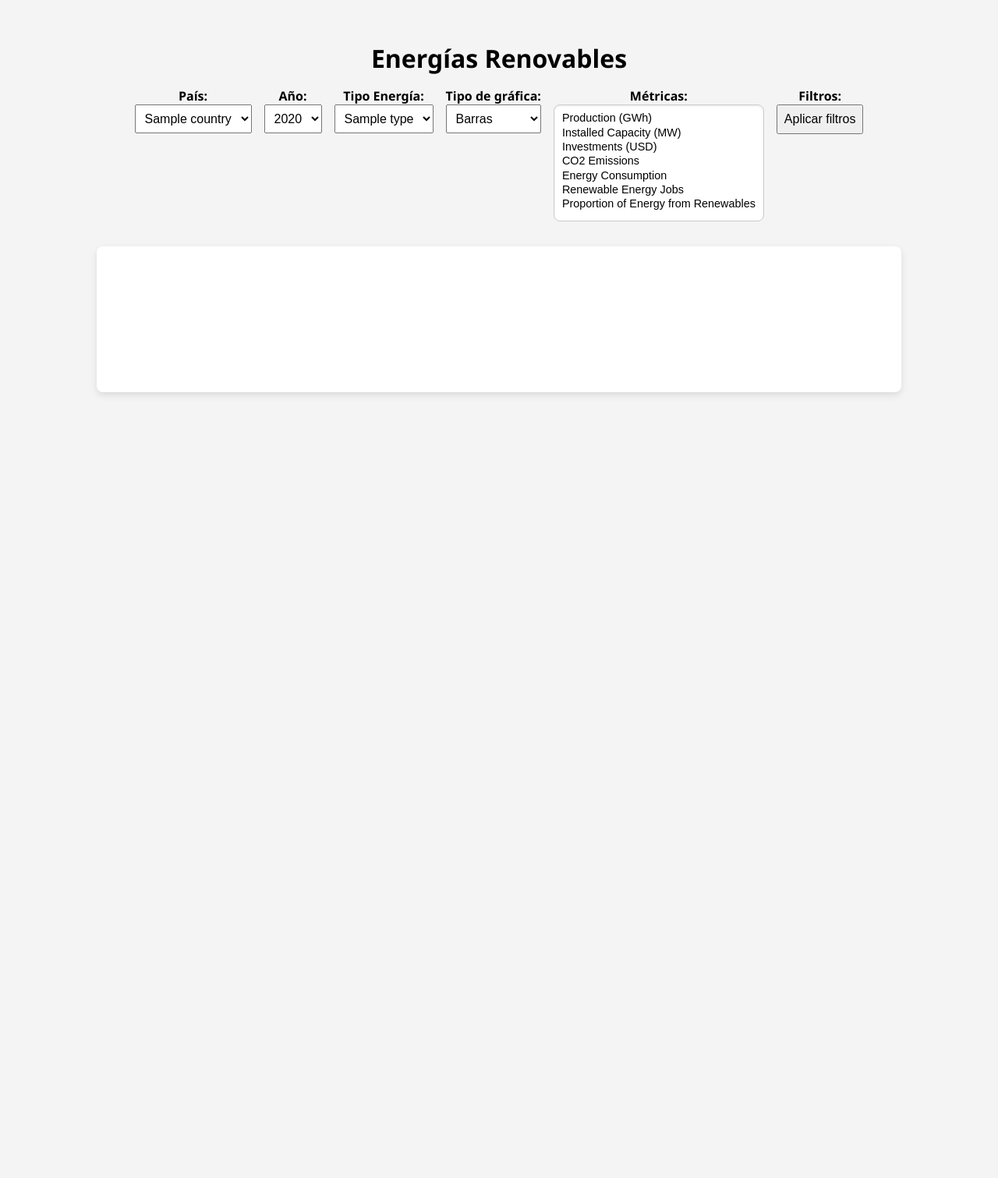
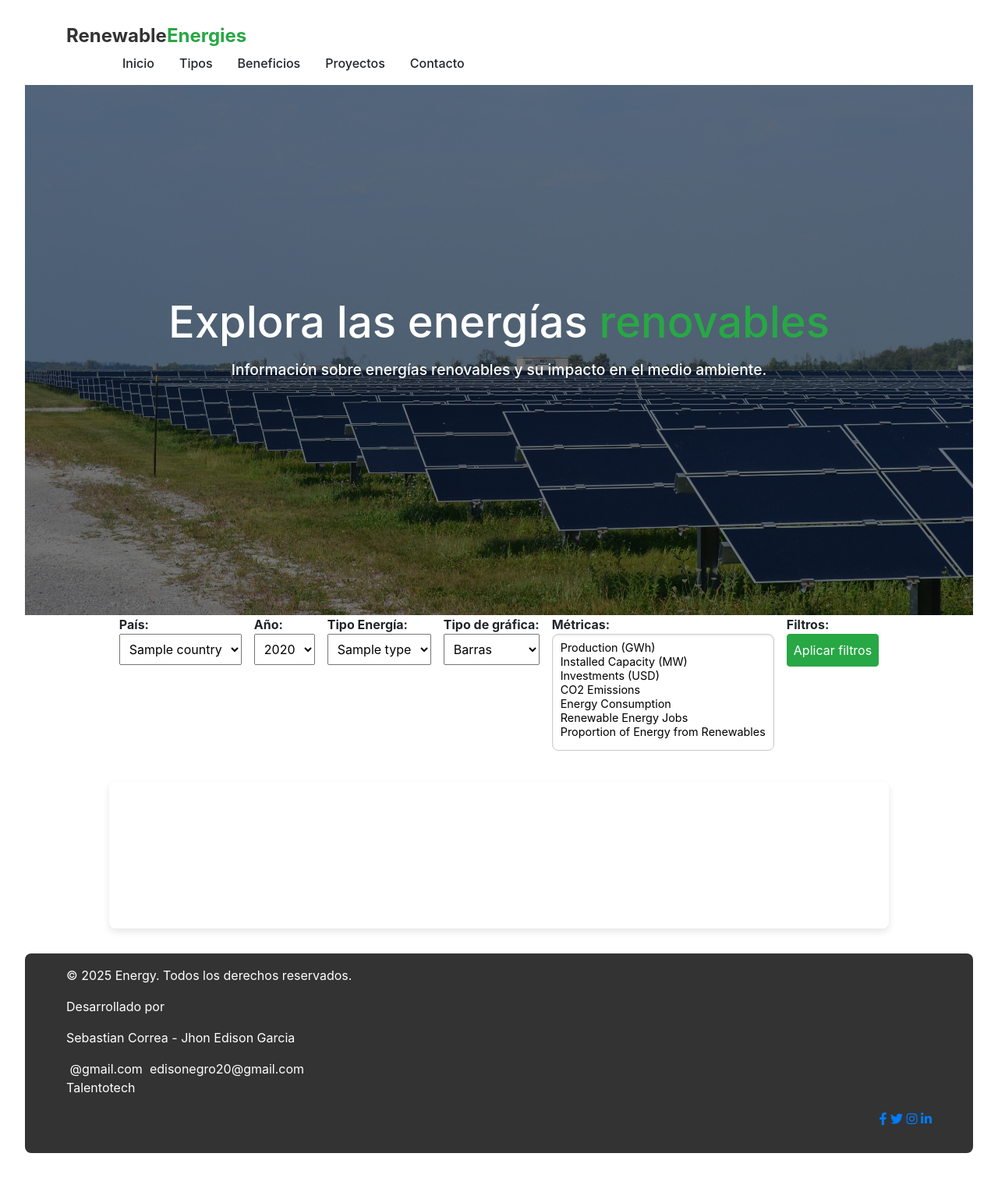
Before and after one commit to EdisonGrGr/Energias-renovables, a Flask app: template templates/index.html in a window 1280 px wide. Shown: the whole page at 78% size. Before the commit the page ends 507 px from the top, so only its background shows below. Run offline with Flask 2, Linux system fonts and the light colour scheme; the template is opened without the code that fills it: most values are stand-ins (such as "Sample title", 1, 10 or a date in 2020); a map, chart or similar area stays blank; parts of the project's set-up code (start-up, migrations or seed data) failed here and were passed over; some libraries are stand-ins or nearby versions.

Commit message:
Cambios front

```diff
--- a/static/style.css
+++ b/static/style.css
@@ -51,3 +51,100 @@ h1 {
   height: 150px;
   overflow-y: auto;
 }
+
+.footer {
+  margin-top: 2rem;
+  padding: 1rem;
+  background: #333;
+  color: white;
+  border-radius: 8px;
+}
+
+.logo {
+  font-size: 1.5rem;
+  font-weight: bold;
+  color: #333;
+}
+
+.logo span {
+  color: #28a745;
+}
+
+.nav {
+    display: flex;
+    align-items: center;
+    justify-content: space-between;
+    padding: 1rem 0;
+}
+
+.nav-toggle {
+    background: none;
+    border: none;
+    font-size: 1.5rem;
+    color: var(--dark-color);
+    cursor: pointer;
+    display: none;
+}
+
+.nav-menu {
+    display: flex;
+    list-style: none;
+}
+
+.nav-menu-item {
+    margin-left: 2rem;
+}
+
+.nav-menu-link {
+    color: var(--dark-color);
+    text-decoration: none;
+    font-weight: 500;
+    transition: var(--transition);
+    position: relative;
+}
+
+.nav-menu-link:hover {
+    color: var(--primary-color);
+}
+
+.nav-menu-link::after {
+    content: '';
+    position: absolute;
+    bottom: -5px;
+    left: 0;
+    width: 0;
+    height: 2px;
+    background-color: var(--primary-color);
+    transition: var(--transition);
+}
+
+.nav-menu-link:hover::after {
+    width: 100%;
+}
+
+/* Hero Section */
+/*como poner una imagen de fondo en la seccion hero que tengo en la carpeta static/img/Eolica.jpg*/
+.hero {
+    height: 85vh;
+    background: linear-gradient(rgba(0, 0, 0, 0.5), rgba(0, 0, 0, 0.5)), url('../static/img/Sarnia_Solar-09.jpg') no-repeat center center/cover;
+    color: var(--white);
+    display: flex;
+    align-items: center;
+    text-align: center;
+    padding: 0 2rem;
+}
+
+.hero h1 {
+    font-size: 3.5rem;
+    margin-bottom: 1rem;
+}
+
+.hero h1 span {
+    color: #28a745;
+}
+
+.hero h2 {
+    font-size: 1.2rem;
+    max-width: 700px;
+    margin: 0 auto 2rem;
+}
--- a/templates/index.html
+++ b/templates/index.html
@@ -5,13 +5,34 @@
   <meta name="viewport" content="width=device-width, initial-scale=1.0"/>
   <title>Energías Renovables</title>
   <link rel="stylesheet" href="{{ url_for('static', filename='style.css') }}">
+  <link rel="stylesheet" href="https://cdnjs.cloudflare.com/ajax/libs/font-awesome/5.15.3/css/all.min.css">
+  <link rel="stylesheet" href="https://stackpath.bootstrapcdn.com/bootstrap/4.5.2/css/bootstrap.min.css">
 </head>
 <body>
-  <h1>Energías Renovables</h1>
+  <header class="header">
+        <div class="container">
+            <h3 class="logo">Renewable<span>Energies</span></h3>
+                <ul class="nav-menu">
+                    <li class="nav-menu-item"><a href="#inicio" class="nav-menu-link">Inicio</a></li>
+                    <li class="nav-menu-item"><a href="#tipos" class="nav-menu-link">Tipos</a></li>
+                    <li class="nav-menu-item"><a href="#beneficios" class="nav-menu-link">Beneficios</a></li>
+                    <li class="nav-menu-item"><a href="#proyectos" class="nav-menu-link">Proyectos</a></li>
+                    <li class="nav-menu-item"><a href="#contacto" class="nav-menu-link">Contacto</a></li>
+                </ul>
+            </nav>
+        </div>
+    </header>
+  <main>
+    <section class="hero">
+      <div class="container">
+        <h1>Explora las energías<span> renovables</span></h1>
+        <h2>Información sobre energías renovables y su impacto en el medio ambiente.</h2>
+      </div>
+    </section>
 
   <div class="filtros">
-    <label>País:
-      <select id="countrySelect">
+    <label> País:
+      <select id="countrySelect" class="form-select" aria-label="Default select example">
         {% for country in countries %}
         <option value="{{ country }}">{{ country }}</option>
         {% endfor %}
@@ -19,7 +40,7 @@
     </label>
 
     <label>Año:
-      <select id="yearSelect">
+        <select id ="yearSelect" class="form-select" aria-label="Default select example">
         {% for year in years %}
         <option value="{{ year }}">{{ year }}</option>
         {% endfor %}
@@ -27,7 +48,7 @@
     </label>
 
     <label>Tipo Energía:
-      <select id="energyTypeSelect">
+        <select id="energyTypeSelect" class="form-select" aria-label="Default select example">
         {% for type in energy_types %}
         <option value="{{ type }}">{{ type }}</option>
         {% endfor %}
@@ -35,7 +56,7 @@
     </label>
 
     <label>Tipo de gráfica:
-  <select id="chartTypeSelect">
+    <select id="chartTypeSelect" class="form-select" aria-label="Default select example">
     <option value="bar">Barras</option>
     <option value="pie">Torta</option>
     <option value="line">Línea</option>
@@ -46,7 +67,7 @@
 
 
     <label>Métricas:
-  <select id="metricSelect" multiple size="6">
+    <select id="metricSelect" class="form-select" aria-label="Default select example" multiple>
     <option value="Production (GWh)">Production (GWh)</option>
     <option value="Installed Capacity (MW)">Installed Capacity (MW)</option>
     <option value="Investments (USD)">Investments (USD)</option>
@@ -58,14 +79,33 @@
 </label>
 
     <label>Filtros:
-      <button id="applyFilters">Aplicar filtros</button>
+      <button id="applyFilters" class="btn btn-success">Aplicar filtros</button>
     </label>
   </div>
+
 
   <div class="grafico">
     <canvas id="myChart"></canvas>
   </div>
+</main>
 
+<footer class="footer">
+    <div class="container">
+        <p>&copy; 2025 Energy. Todos los derechos reservados. </p>
+        <p>Desarrollado por</p>
+        <p> Sebastian Correa - Jhon Edison Garcia</p>
+        <i class = "fab fa-email"></i> @gmail.com
+        <i class = "fab fa-email"></i> edisonegro20@gmail.com
+        <p>Talentotech</p>
+        <ul class="social-icons" style="text-align: right;">
+            <a href="#"><i class="fab fa-facebook-f"></i></a>
+            <a href="#"><i class="fab fa-twitter"></i></a>
+            <a href="#"><i class="fab fa-instagram"></i></a>
+            <a href="#"><i class="fab fa-linkedin-in"></i></a>
+        </ul>
+
+    </div>
+</footer>
   <script src="https://cdn.jsdelivr.net/npm/chart.js"></script>
   <script src="{{ url_for('static', filename='script.js') }}"></script>
 </body>
```
Also changed, not shown: static/img/Eolica.jpg (added), static/img/Sarnia_Solar-09.jpg (added), static/img/eco..png (added), static/img/icono.png (added).
